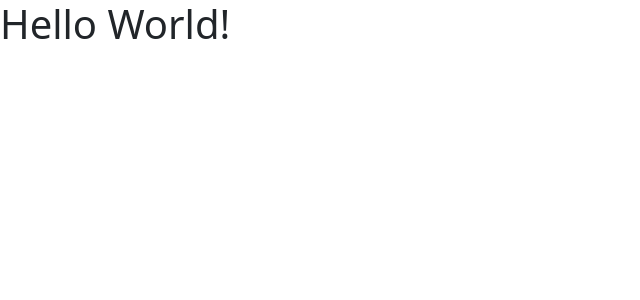
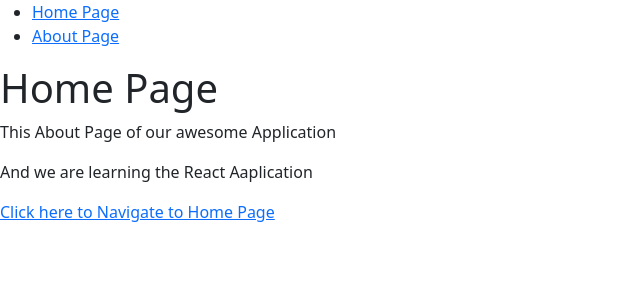
Before and after one commit to margub9363/React_Learning_from_Youtube, a React (Create React App) app in the folder blog/: page /about in a window 1280 px wide. Shown: the top 300 px of the page, without its empty margins (0-640 px from the left). Built offline with nearby package versions, Linux system fonts and the light colour scheme.

Commit message:
Use of Link

```diff
--- a/blog/src/App.js
+++ b/blog/src/App.js
@@ -1,9 +1,19 @@
 import "./App.css";
+import About from "./component/About";
+import Home from "./component/Home";
+import NavBar from "./component/NavBar";
 import "./style.css";
+import { BrowserRouter, Routes, Route } from "react-router-dom";
 function App() {
   return (
     <>
-      <h1>Hello World!</h1>
+      <BrowserRouter>
+        <NavBar />
+        <Routes>
+          <Route path="/" element={<Home />} />
+          <Route path="/about" element={<About />} />
+        </Routes>
+      </BrowserRouter>
     </>
   );
 }
--- /dev/null
+++ b/blog/src/component/About.js
@@ -0,0 +1,14 @@
+import { Link } from "react-router-dom";
+
+function About() {
+  return (
+    <>
+      <h1>Home Page</h1>
+      <p>This About Page of our awesome Application </p>
+      <p>And we are learning the React Aaplication</p>
+      <Link to="/"> Click here to Navigate to Home Page</Link>
+    </>
+  );
+}
+
+export default About;
--- /dev/null
+++ b/blog/src/component/Home.js
@@ -0,0 +1,14 @@
+import { Link } from "react-router-dom";
+
+function Home() {
+  return (
+    <>
+      <h1>Home Page</h1>
+      <p>This Home Page of our awesome Application </p>
+      <p>And we are learning the React Aaplication</p>
+      <Link to="/about"> Click here to Navigate to About Page</Link>
+    </>
+  );
+}
+
+export default Home;
--- /dev/null
+++ b/blog/src/component/NavBar.js
@@ -0,0 +1,20 @@
+import { Link } from "react-router-dom";
+import Home from "./Home";
+import About from "./About";
+
+function NavBar() {
+  return (
+    <div>
+      <ul>
+        <li>
+          <Link to="/">Home Page </Link>
+        </li>
+        <li>
+          <Link to="/about">About Page </Link>
+        </li>
+      </ul>
+    </div>
+  );
+}
+
+export default NavBar;
```
